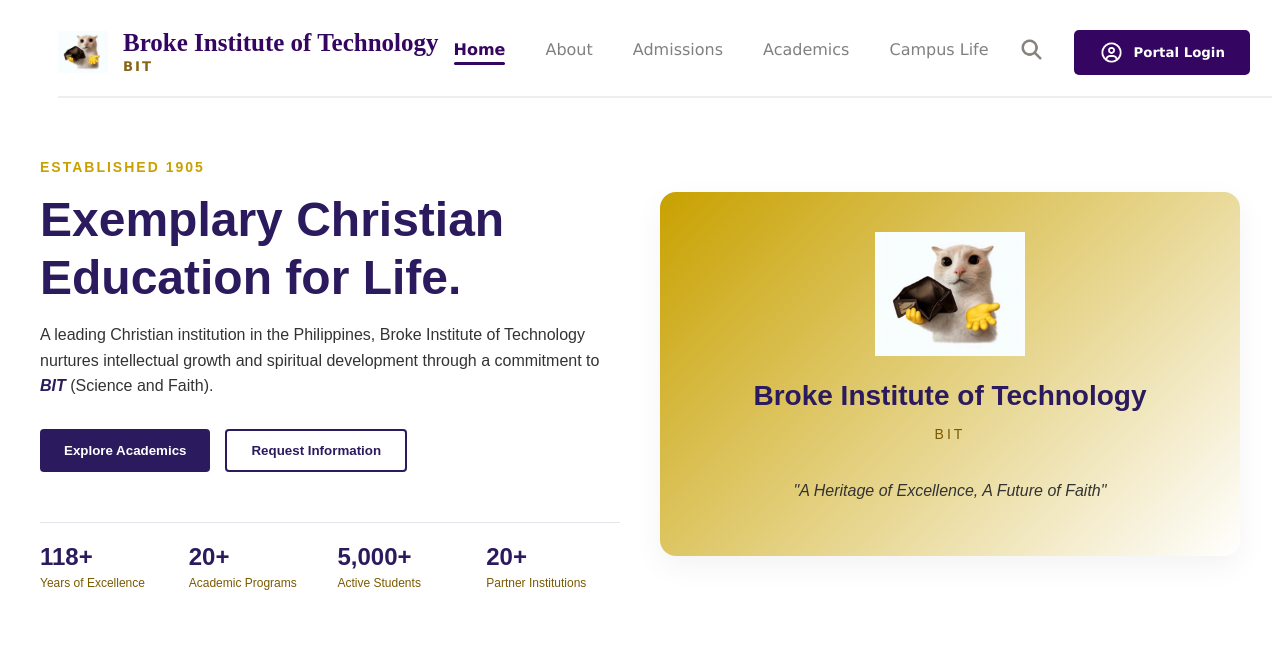
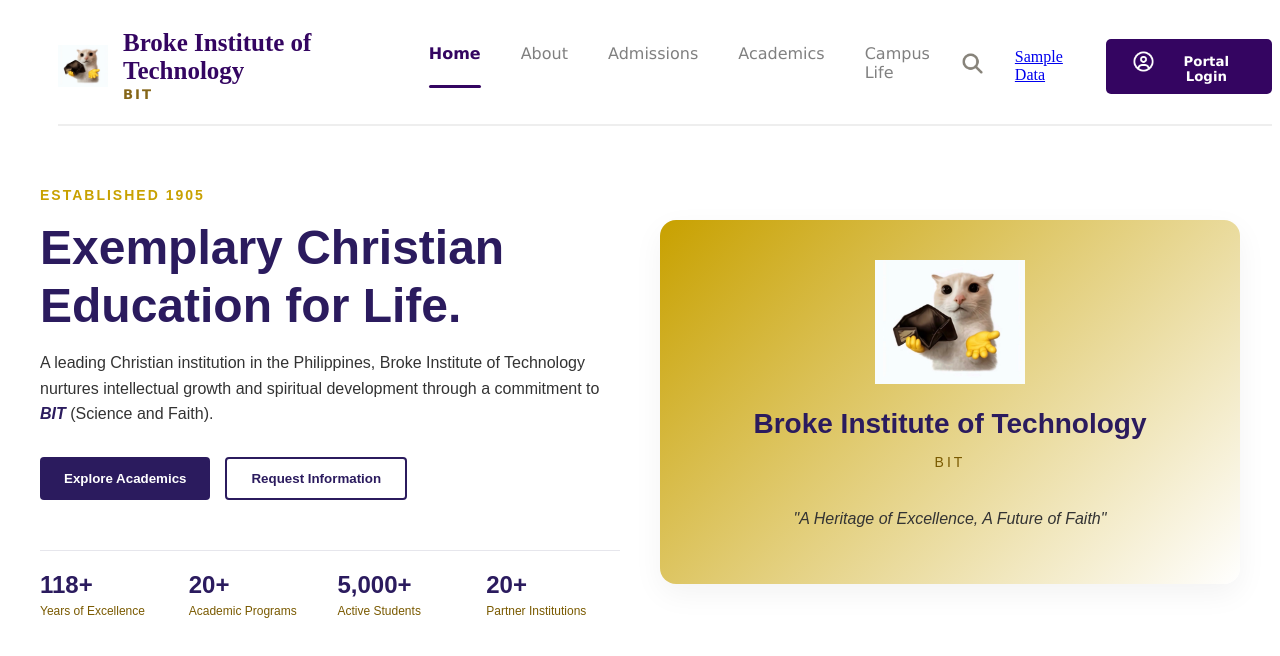
Before and after one commit to Kelly-B18/my-vue-app, a Vue app: page / in a window 1280 px wide. Shown: the top 656 px of the page. Built offline with nearby package versions, Linux system fonts and the light colour scheme.

Commit message:
update code

```diff
--- a/src/components/Navbar.vue
+++ b/src/components/Navbar.vue
@@ -20,6 +20,7 @@ import search from '@/assets/magnifying-glass-solid-1.png';
 <RouterLink to="/campuslife" class="nav-item" id="btn-campuslife">Campus Life</RouterLink>
 </div>
 <img :src="search" alt="Search Icon" class="search-icon">
+<RouterLink to="/sample-data">Sample Data</RouterLink>
 <button class="portal">
 <img :src="user" alt="User Icon">
 <span>Portal Login</span>
--- a/src/router/index.js
+++ b/src/router/index.js
@@ -5,6 +5,7 @@ import About from '@/views/about.vue'
 import Admissions from '@/views/Admissions.vue'
 import Academics from '@/views/Academics.vue'
 import CampusLife from '@/views/Campuslife.vue'
+import SampleData from '@/views/SampleData.vue'
 
 const router = createRouter({
 
@@ -35,6 +36,11 @@ component: Academics
 path: '/campus life',
 name: 'campus life',
 component: CampusLife
+},
+{
+path: '/sample-data',
+name: 'sampleData',
+component: SampleData
 }
 
 ]
```
